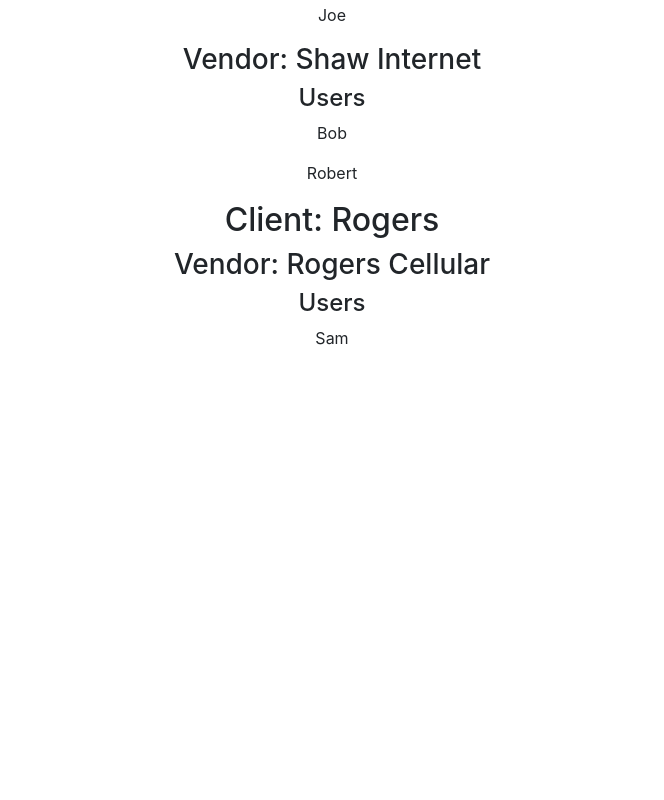
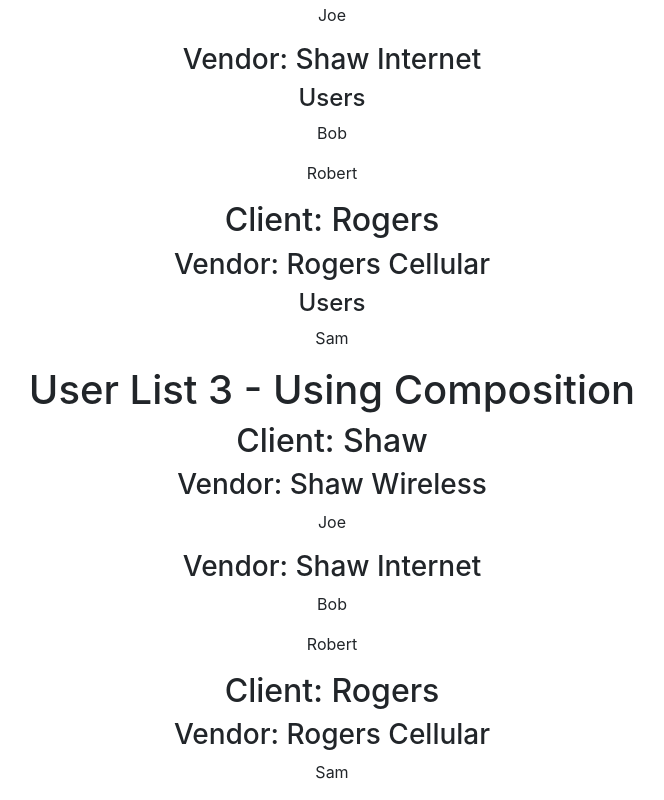
Before and after one commit to raymondtongsymend/user_list, a React (Create React App) app: page / in a window 1280 px wide. Shown: the part 506-1306 px from the top of the page, without its empty margins (308-972 px from the left). Before the commit the page ends 872 px from the top, so only its background shows below. Built offline with nearby package versions, Linux system fonts and the light colour scheme.

Commit message:
Try composition

```diff
--- a/src/App.js
+++ b/src/App.js
@@ -1,6 +1,7 @@
 import "./App.css";
 import UserList1 from "./userList1";
 import UserList2 from "./userList2";
+import UserList3 from "./userList3";
 
 const App = () => {
   const userDataList = GetUserData();
@@ -11,6 +12,7 @@
       <div>
         <UserList1 userDataList={userDataList} />
         <UserList2 userDataList={userDataList} />
+        <UserList3 userDataList={userDataList} />
       </div>
     </div>
   );
--- /dev/null
+++ b/src/userList3.js
@@ -0,0 +1,43 @@
+import React from "react";
+import { GetClientObjects } from "./util/userDataListUtil";
+
+const UserList3 = ({ userDataList }) => {
+  const clientObjectList = GetClientObjects(userDataList);
+
+  return <UserListTree clientObjectList={clientObjectList} />;
+};
+
+const UserListTree = ({ clientObjectList }) => (
+  <div>
+    <h1>User List 3 - Using Composition</h1>
+    {clientObjectList.map(({ name: clientName, vendors }) => (
+      <ClientHeader clientName={clientName} key={clientName}>
+        {vendors.map(({ name: vendorName, users }) => (
+          <VendorHeader vendorName={vendorName} key={vendorName}>
+            {users.map(({ name }) => (
+              <UserInfo name={name} key={name} />
+            ))}
+          </VendorHeader>
+        ))}
+      </ClientHeader>
+    ))}
+  </div>
+);
+
+const ClientHeader = (props) => (
+  <div key={props.clientName}>
+    <h2>Client: {props.clientName} </h2>
+    {props.children}
+  </div>
+);
+
+const VendorHeader = (props) => (
+  <div key={props.vendorName}>
+    <h3> Vendor: {props.vendorName} </h3>
+    {props.children}
+  </div>
+);
+
+const UserInfo = ({ name: userName }) => <p key={userName}>{userName}</p>;
+
+export default UserList3;
```
